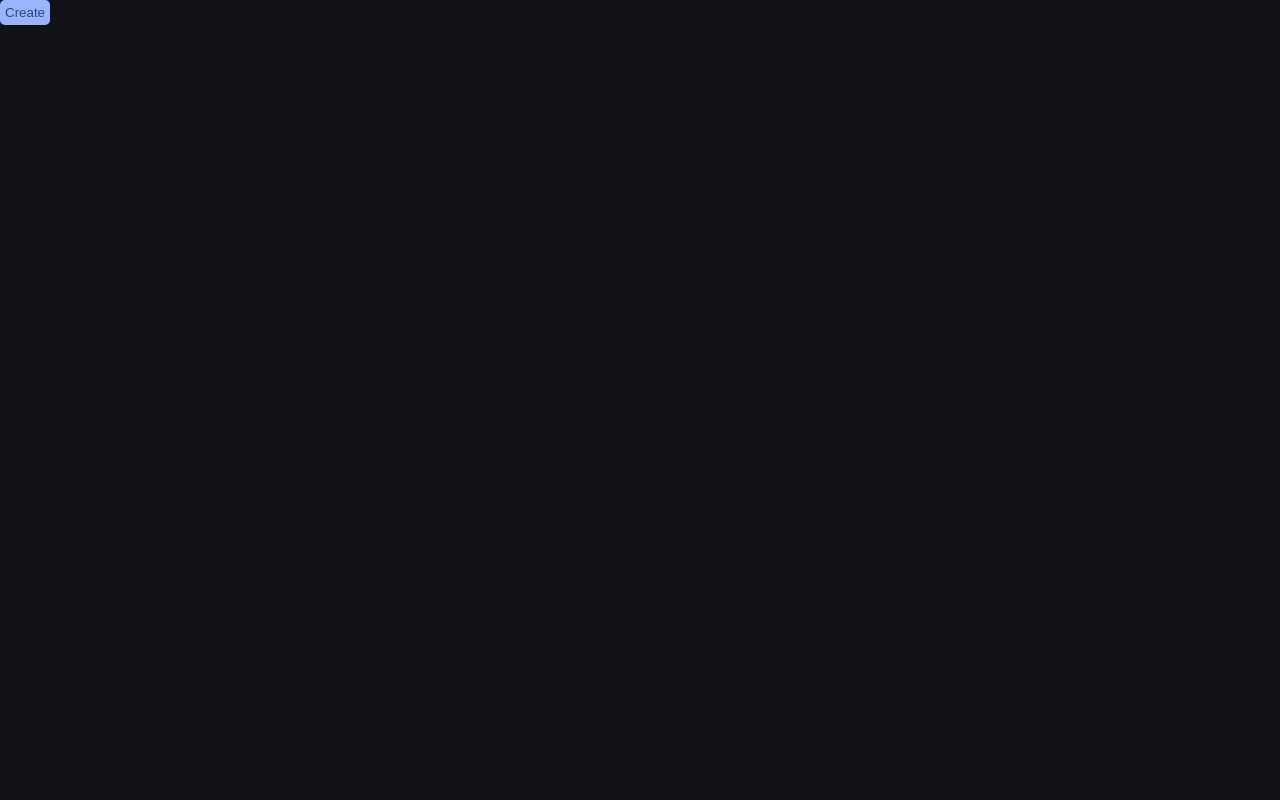
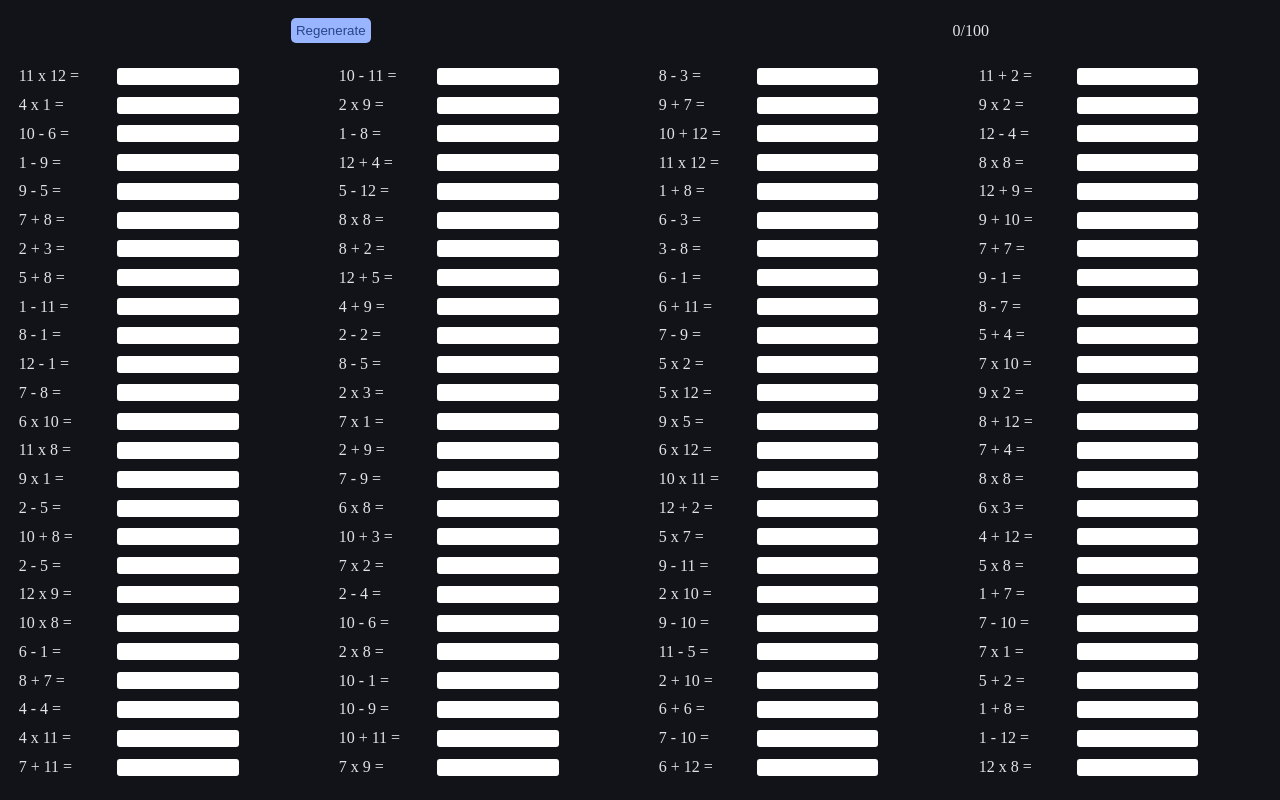
Before and after one commit to ArcaneAj/Arithmetic, a website with bundled scripts: page index.html in a window 1280 px wide. Built offline with nearby package versions, Linux system fonts and the light colour scheme.

Commit message:
Finished website

```diff
--- a/index.css
+++ b/index.css
@@ -5,6 +5,10 @@ html, body {
     margin: 0px;
     color: #e3e2e8;
     background-color: #121318; /* Infinite hot black body colour */
+    display: flex;
+    flex-direction: column;
+    justify-content: space-evenly;
+    align-items: center;
 }
 
 button {
@@ -13,7 +17,6 @@ button {
     padding: 5px;
     margin: 0px;
     border: none;
-    /* border-radius: 9999px; /* always rounded */
     border-radius: 5px;
 }
 
@@ -23,6 +26,54 @@ button:hover {
 
 button:active {
     opacity: 0.7;
+}
+
+.grid {
+    height: 90%;
+    width: 100%;
+    display: flex;
+    flex-flow: row wrap;
+    align-items: flex-start;
+    align-content: center;
+    /* background-color: red; */
+}
+
+.item {
+    /* background-color: green; */
+    width: 23vw;
+    margin-left: 1vw;
+    margin-right: 1vw;
+    margin-top: 0.45vh;
+    margin-bottom: 0.45vh;
+    height: 2.7vh;
+    display: flex;
+    flex-direction: row;
+    justify-content: space-between;
+    align-items: center;
+    align-content: center;
+}
+
+.question {
+    margin-left: 2%;
+    width: 30%;
+}
+
+.answer {
+    width: 20%;
+}
+
+.input {
+    width: 40%;
+    border: none;
+    border-radius: 3px;
+}
+
+.header {
+    width: 100%;
+    display: flex;
+    flex-direction: row;
+    justify-content: space-around;
+    align-items: center;
 }
 
 /*
--- a/index.html
+++ b/index.html
@@ -19,12 +19,19 @@
         />
     </head>
     <body>
-        <button
-            id="createButton"
-            name="createButton"
-        >
-            Create
-        </button>
+        <div class="header">
+            <button
+                id="createButton"
+                name="createButton"
+            >
+                Regenerate
+            </button>
+            <div id="score">
+                0/100
+            </div>
+        </div>
+        <div id="grid" class="grid">
+        </div>
     </body>
     <script
         type="text/javascript"
--- a/index.ts
+++ b/index.ts
@@ -2,6 +2,7 @@ namespace Root {
     document
         .getElementById('createButton')!
         .addEventListener('click', () => generateProblems(100), false);
+    document.addEventListener('DOMContentLoaded', () => generateProblems(100));
 
     enum Operation {
         Add = 1,
@@ -42,25 +43,71 @@ namespace Root {
                 case 3:
                     return `${this.a} x ${this.b} =`;
                 default:
-                    console.log(this.operation);
-                    console.log(typeof this.operation);
                     throw new Error('Invalid Operation');
             }
+        }
+
+        resultString(): string {
+            return this.result().toString();
+        }
+
+        generateHTML(): HTMLElement {
+            const root = document.createElement('div') as HTMLDivElement;
+            root.classList.add('item');
+
+            const question = document.createElement('div') as HTMLDivElement;
+            question.classList.add('question');
+            question.innerText = this.format();
+
+            const answer = document.createElement('div') as HTMLDivElement;
+            answer.classList.add('answer');
+            answer.style.visibility = 'hidden';
+
+            const input = document.createElement('input') as HTMLInputElement;
+            input.classList.add('input');
+            input.setAttribute('type', 'number');
+            input.setAttribute('step', '1');
+            input.addEventListener('blur', () => {
+                const ans = input.value;
+
+                if (ans === this.resultString()) {
+                    input.style.backgroundColor = 'green';
+                    answer.innerText = '✓';
+                    answer.style.visibility = 'visible';
+                    answer.style.color = 'green';
+                    input.disabled = true;
+                    const scoreElem = document.getElementById(
+                        'score'
+                    ) as HTMLDivElement;
+                    const oldScore = parseInt(
+                        scoreElem.innerText.split('/')[0]
+                    );
+                    scoreElem.innerText = `${oldScore + 1}/100`;
+                }
+                if (ans !== this.resultString() && ans !== '') {
+                    input.style.backgroundColor = 'red';
+                    answer.innerText = this.resultString();
+                    answer.style.visibility = 'visible';
+                    answer.style.color = 'red';
+                    input.disabled = true;
+                }
+            });
+
+            root.appendChild(question);
+            root.appendChild(input);
+            root.appendChild(answer);
+
+            return root;
         }
     }
 
     function generateProblems(n: number) {
         const problems = Array.from({ length: n }, (_, i) => new Problem());
-        console.log(problems.map((x) => x.format()));
-        console.log(problems.map((x) => x.result()));
-    }
-
-    function getRandomEnumValue<T extends { [s: string]: any }>(
-        enumObject: T
-    ): T[keyof T] {
-        const enumValues = Object.values(enumObject) as T[keyof T][];
-        const randomIndex = Math.floor(Math.random() * enumValues.length);
-        return enumValues[randomIndex];
+        const grid = document.getElementById('grid') as HTMLDivElement;
+        grid.replaceChildren();
+        for (const problem of problems) {
+            grid.appendChild(problem.generateHTML());
+        }
     }
 
     function randomIntFromInterval(min: number, max: number) {
```
